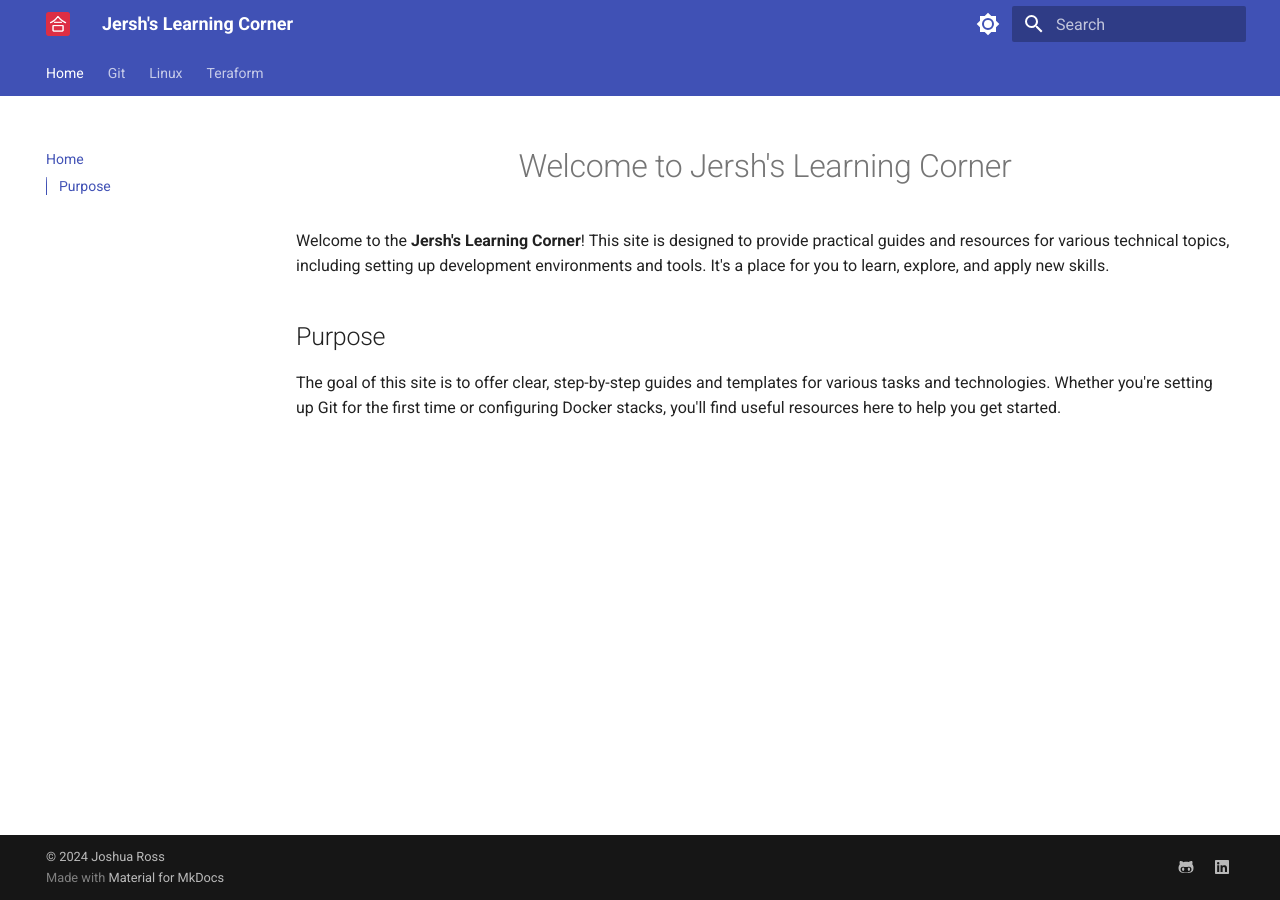
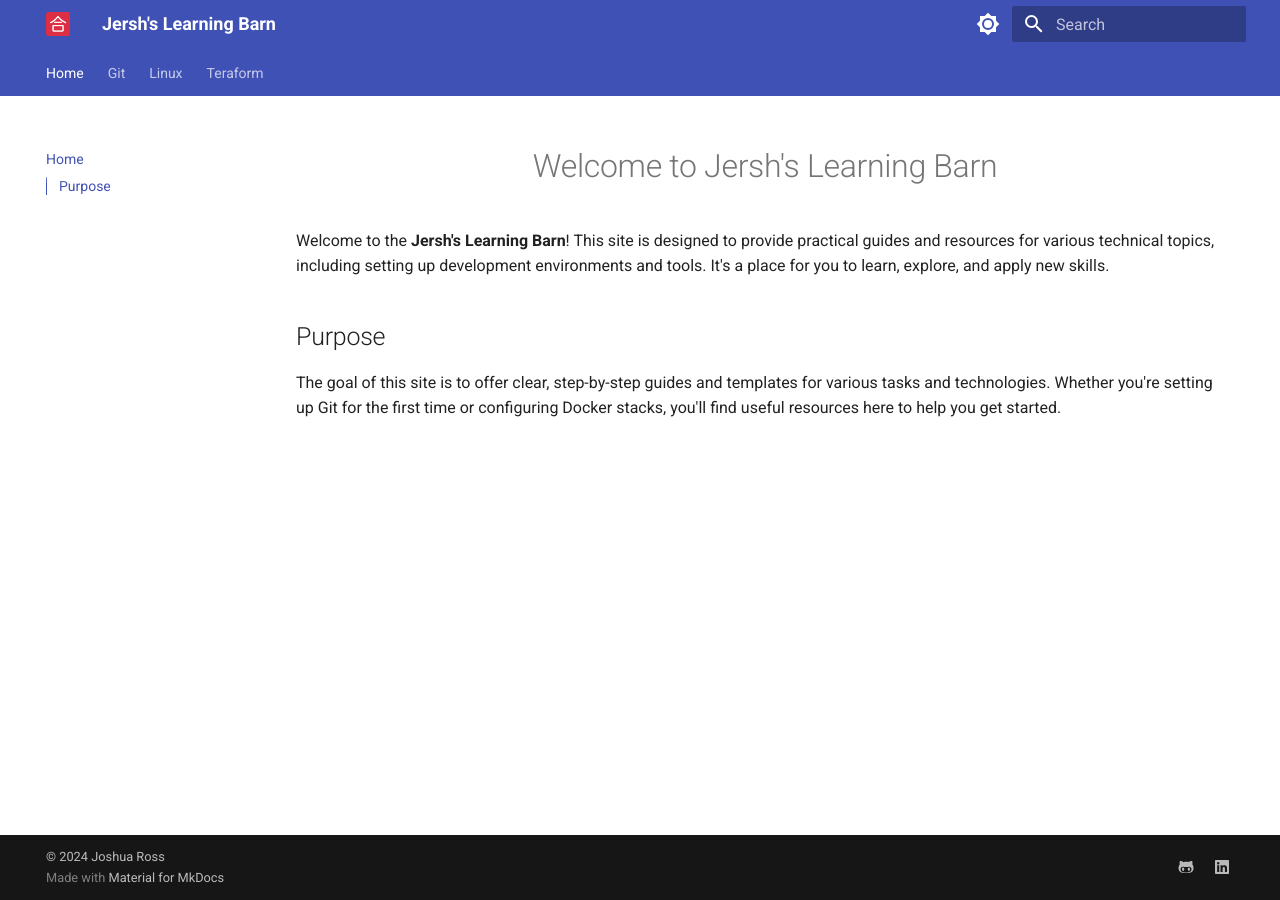
Before and after one commit to coloredbytes/learning-hub-mkdocs, an MkDocs documentation site: the page built from docs/index.md, in a window 1280 px wide. Built offline with MkDocs 1.6.1 and Material for MkDocs 9.7.7, drawn with Linux system fonts in a browser that asks for light colours.

Commit message:
Changed name of site thanks to a friend.

```diff
--- a/docs/index.md
+++ b/docs/index.md
@@ -1,6 +1,6 @@
-<h1 align="center"> Welcome to Jersh's Learning Corner </h1>
+<h1 align="center"> Welcome to Jersh's Learning Barn </h1>
 
-Welcome to the **Jersh's Learning Corner**! This site is designed to provide practical guides and resources for various technical topics, including setting up development environments and tools. It's a place for you to learn, explore, and apply new skills.
+Welcome to the **Jersh's Learning Barn**! This site is designed to provide practical guides and resources for various technical topics, including setting up development environments and tools. It's a place for you to learn, explore, and apply new skills.
 
 ## Purpose
 
--- a/mkdocs.yml
+++ b/mkdocs.yml
@@ -1,4 +1,4 @@
-site_name: Jersh's Learning Corner
+site_name: "Jersh's Learning Barn"
 site_url: https://learn.rossjm.dev/
 nav:
   - Home: index.md
```
